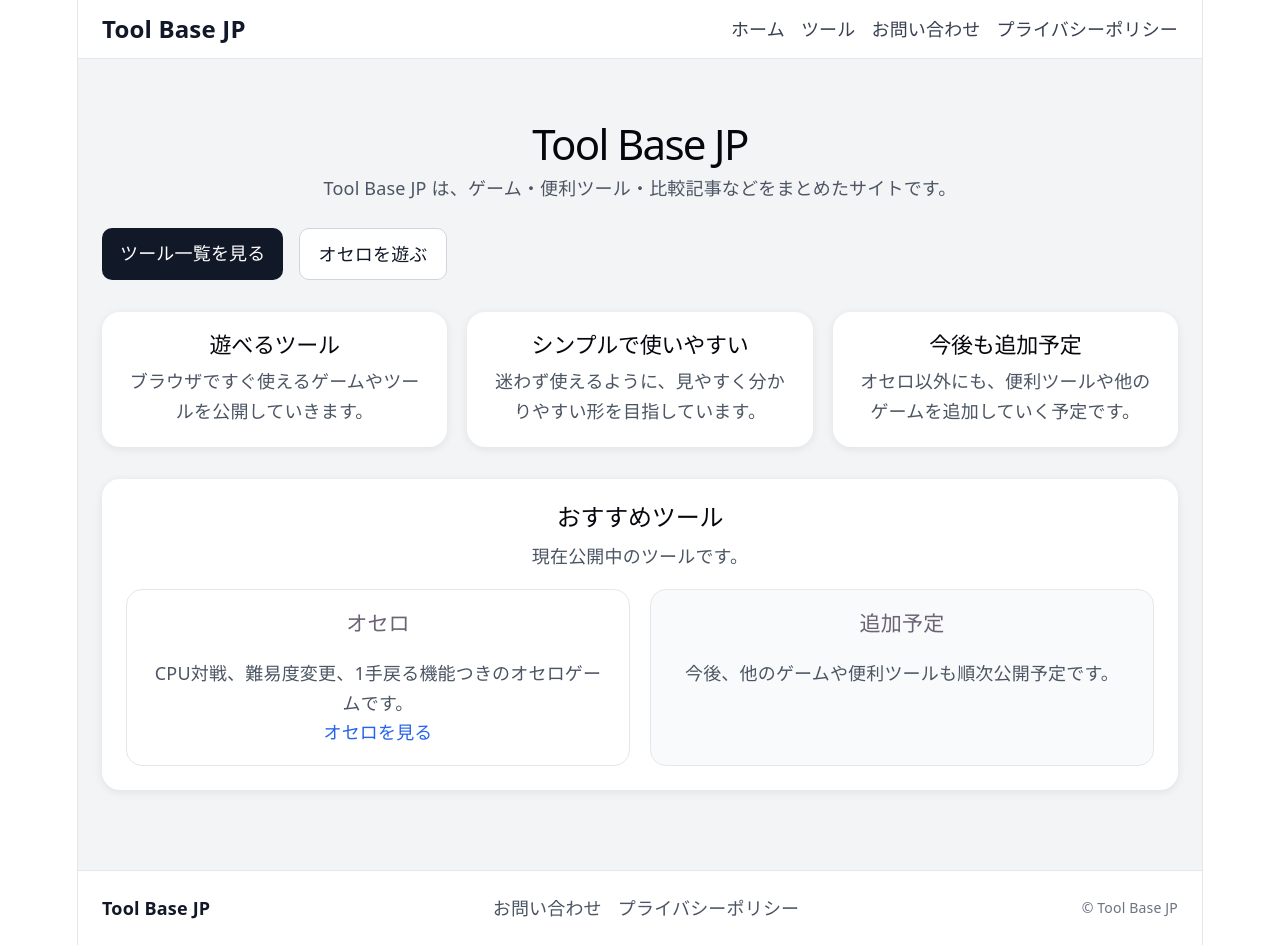
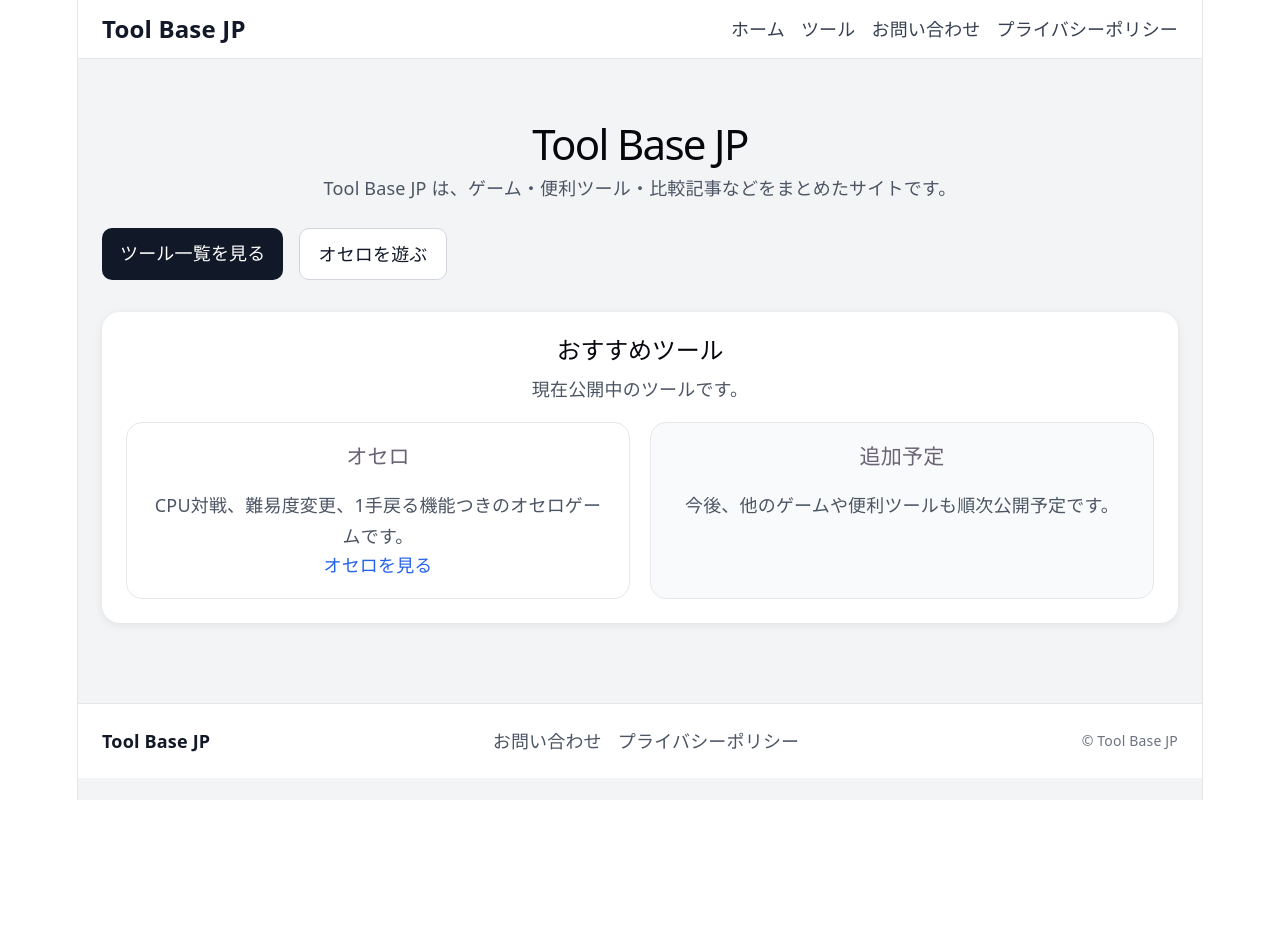
Before and after one commit to ToolBaseJP/tool-base-jp, a React (Vite) app: page / in a window 1280 px wide. After the commit the page ends 800 px from the top, so only its background shows below. Built offline with nearby package versions, Linux system fonts and the light colour scheme.

Commit message:
Simplify home page

```diff
--- a/src/pages/HomePage.jsx
+++ b/src/pages/HomePage.jsx
@@ -44,58 +44,6 @@ export default function HomePage() {
           >
             オセロを遊ぶ
           </Link>
-        </div>
-      </section>
-
-      <section style={{ marginBottom: "32px" }}>
-        <div
-          style={{
-            display: "grid",
-            gridTemplateColumns: "repeat(auto-fit, minmax(220px, 1fr))",
-            gap: "20px",
-          }}
-        >
-          <div
-            style={{
-              background: "#fff",
-              borderRadius: "18px",
-              padding: "20px",
-              boxShadow: "0 2px 10px rgba(0,0,0,0.08)",
-            }}
-          >
-            <h2 style={{ fontSize: "22px", marginTop: 0 }}>遊べるツール</h2>
-            <p style={{ color: "#4b5563", lineHeight: 1.7 }}>
-              ブラウザですぐ使えるゲームやツールを公開していきます。
-            </p>
-          </div>
-
-          <div
-            style={{
-              background: "#fff",
-              borderRadius: "18px",
-              padding: "20px",
-              boxShadow: "0 2px 10px rgba(0,0,0,0.08)",
-            }}
-          >
-            <h2 style={{ fontSize: "22px", marginTop: 0 }}>シンプルで使いやすい</h2>
-            <p style={{ color: "#4b5563", lineHeight: 1.7 }}>
-              迷わず使えるように、見やすく分かりやすい形を目指しています。
-            </p>
-          </div>
-
-          <div
-            style={{
-              background: "#fff",
-              borderRadius: "18px",
-              padding: "20px",
-              boxShadow: "0 2px 10px rgba(0,0,0,0.08)",
-            }}
-          >
-            <h2 style={{ fontSize: "22px", marginTop: 0 }}>今後も追加予定</h2>
-            <p style={{ color: "#4b5563", lineHeight: 1.7 }}>
-              オセロ以外にも、便利ツールや他のゲームを追加していく予定です。
-            </p>
-          </div>
         </div>
       </section>
 
```
